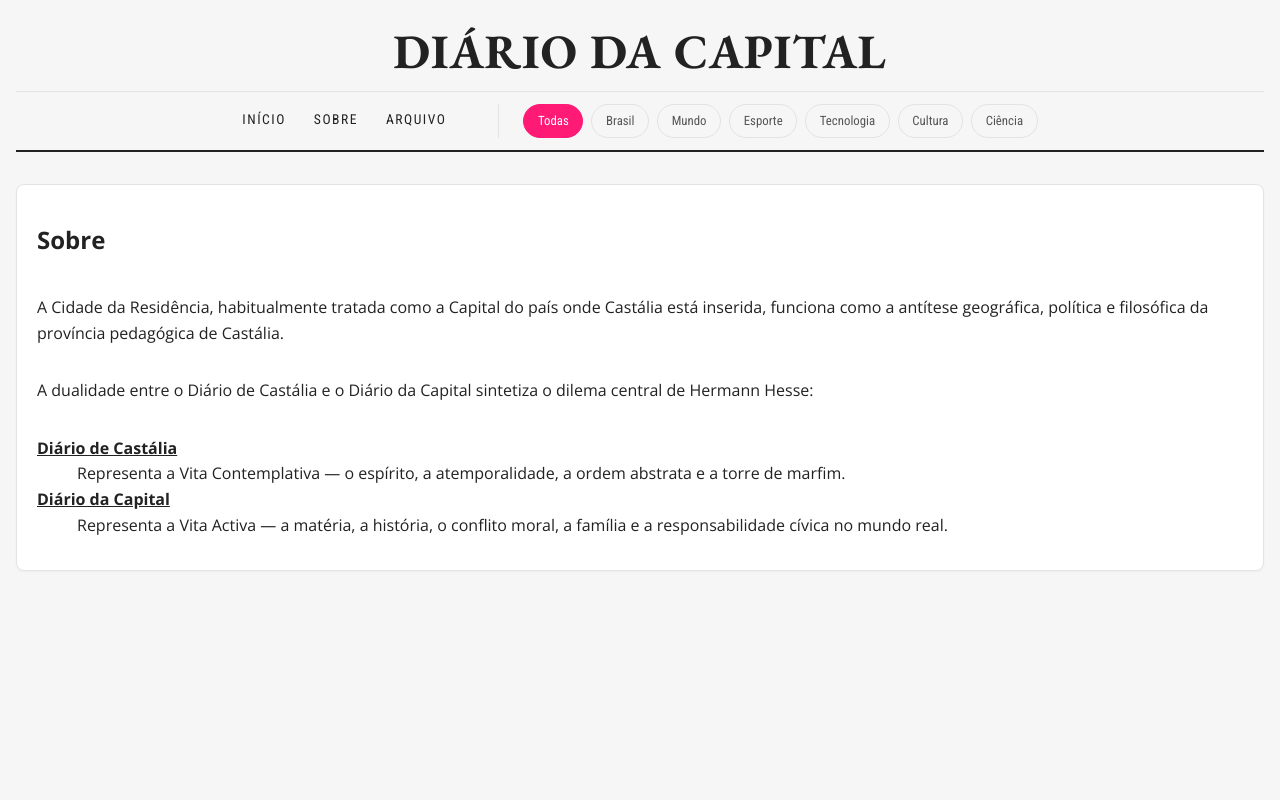
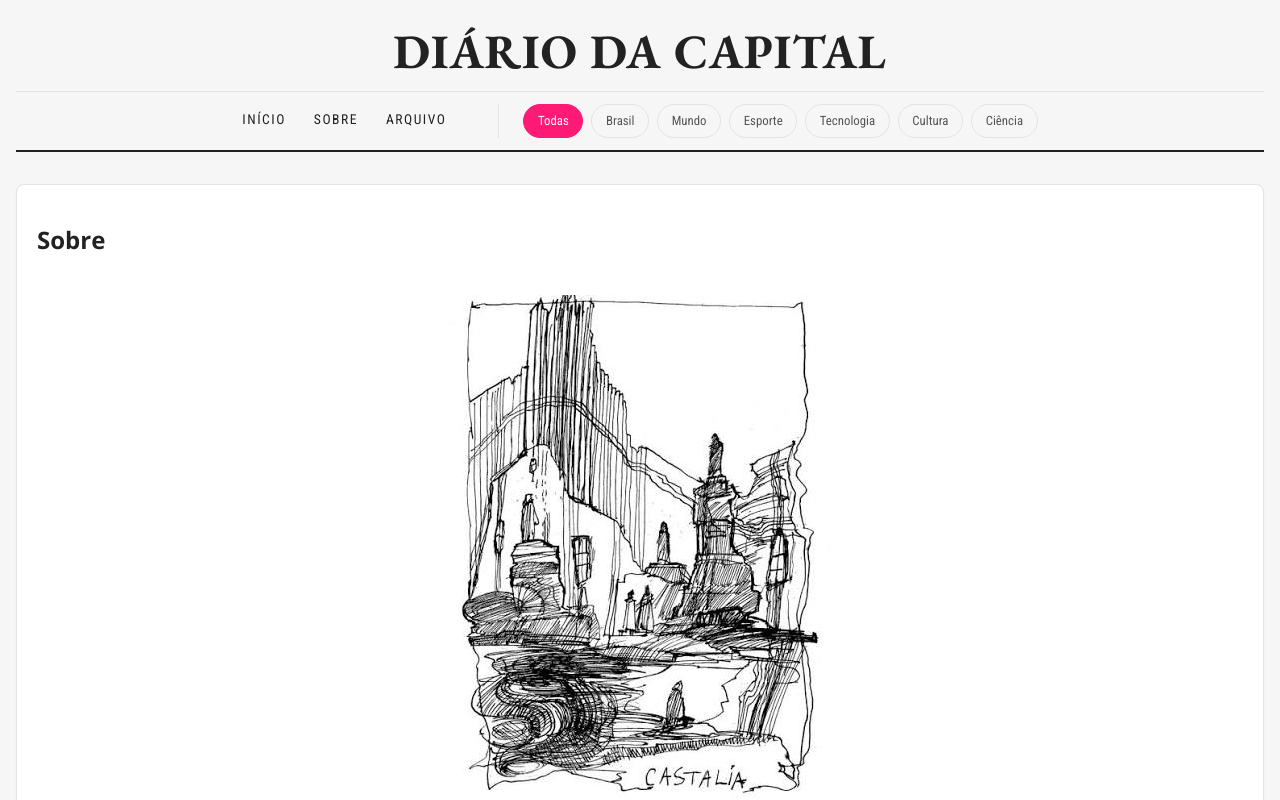
Before and after one commit to willycornelissen/clipping, a React (Vite) app: page /sobre in a window 1280 px wide. Shown: the top 800 px of the page. Built offline with nearby package versions, Linux system fonts and the light colour scheme.

Commit message:
feat: adiciona imagem na página Sobre

```diff
--- a/src/pages/PaginaSobre.jsx
+++ b/src/pages/PaginaSobre.jsx
@@ -4,6 +4,11 @@ export function PaginaSobre() {
   return (
     <article className="noticia">
       <h2 className="fonte">Sobre</h2>
+      <img
+        src="/sobre.jpg"
+        alt="Imagem sobre o projeto"
+        style={{ display: 'block', margin: '1rem auto', maxWidth: '100%' }}
+      />
       <p>
 A Cidade da Residência, habitualmente tratada como a Capital do país onde Castália está inserida, funciona como a antítese geográfica, política e
 filosófica da província pedagógica de Castália.
```
Also changed, not shown: public/sobre.jpg (added).
